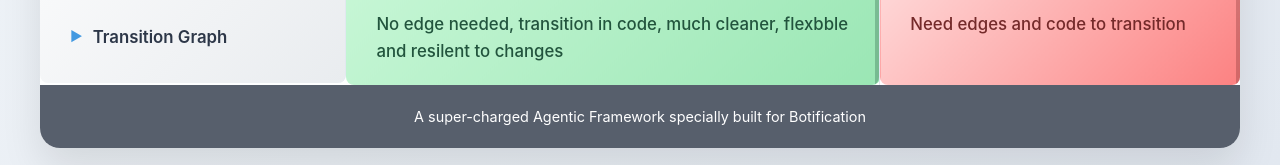
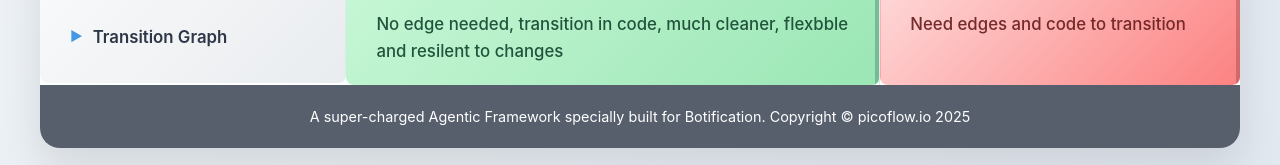
Before and after one commit to picoflow1/jekyll, a Jekyll site: the page comparison.html, which Jekyll copies as it is, in a window 1280 px wide. Shown: the part 1454-1619 px from the top of the page. Built offline with Jekyll 4.4.1, drawn with Linux system fonts in a browser that asks for light colours.

Commit message:
copyright

```diff
--- a/comparison.html
+++ b/comparison.html
@@ -453,7 +453,8 @@
 
       <div class="footer">
         <p>
-          A super-charged Agentic Framework specially built for Botification
+          A super-charged Agentic Framework specially built for Botification.
+          Copyright © picoflow.io 2025
         </p>
       </div>
     </div>
```
Also changed, not shown: 1 other file.
